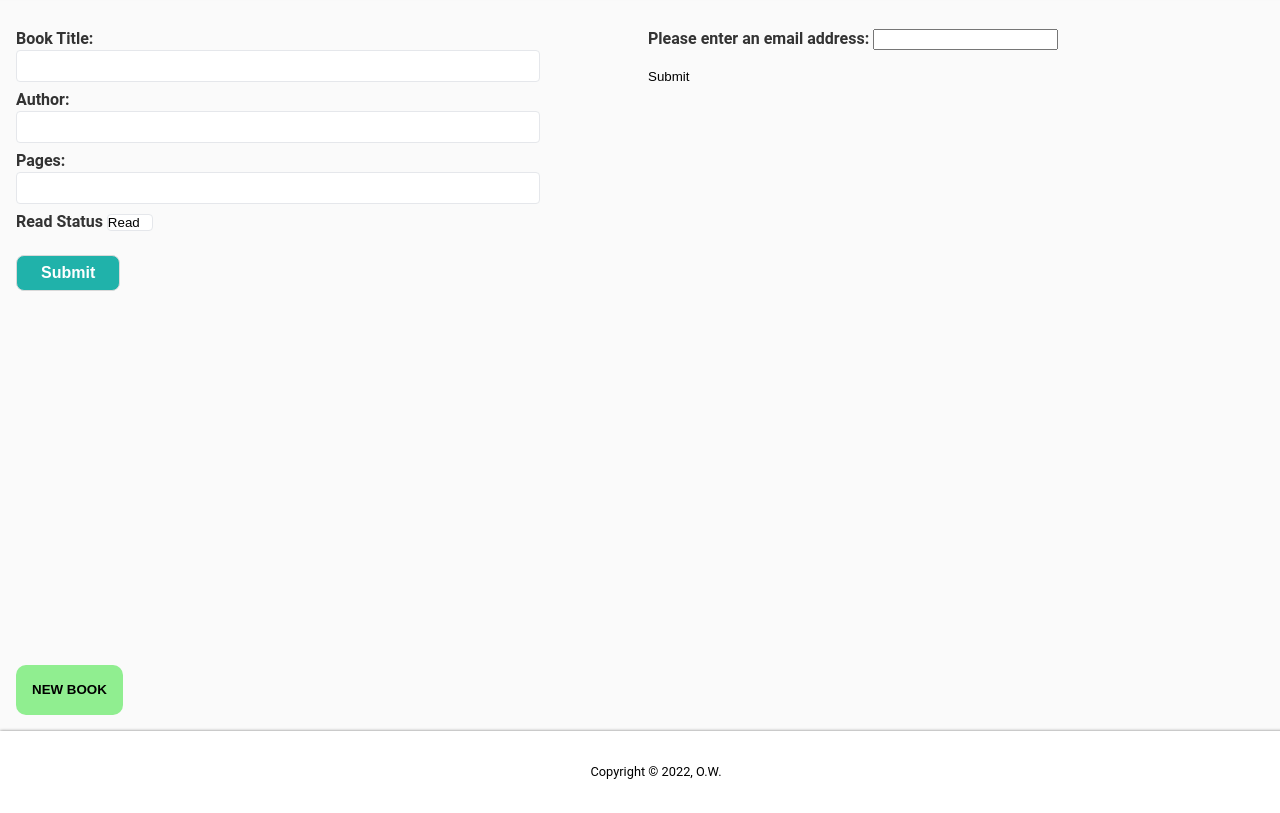
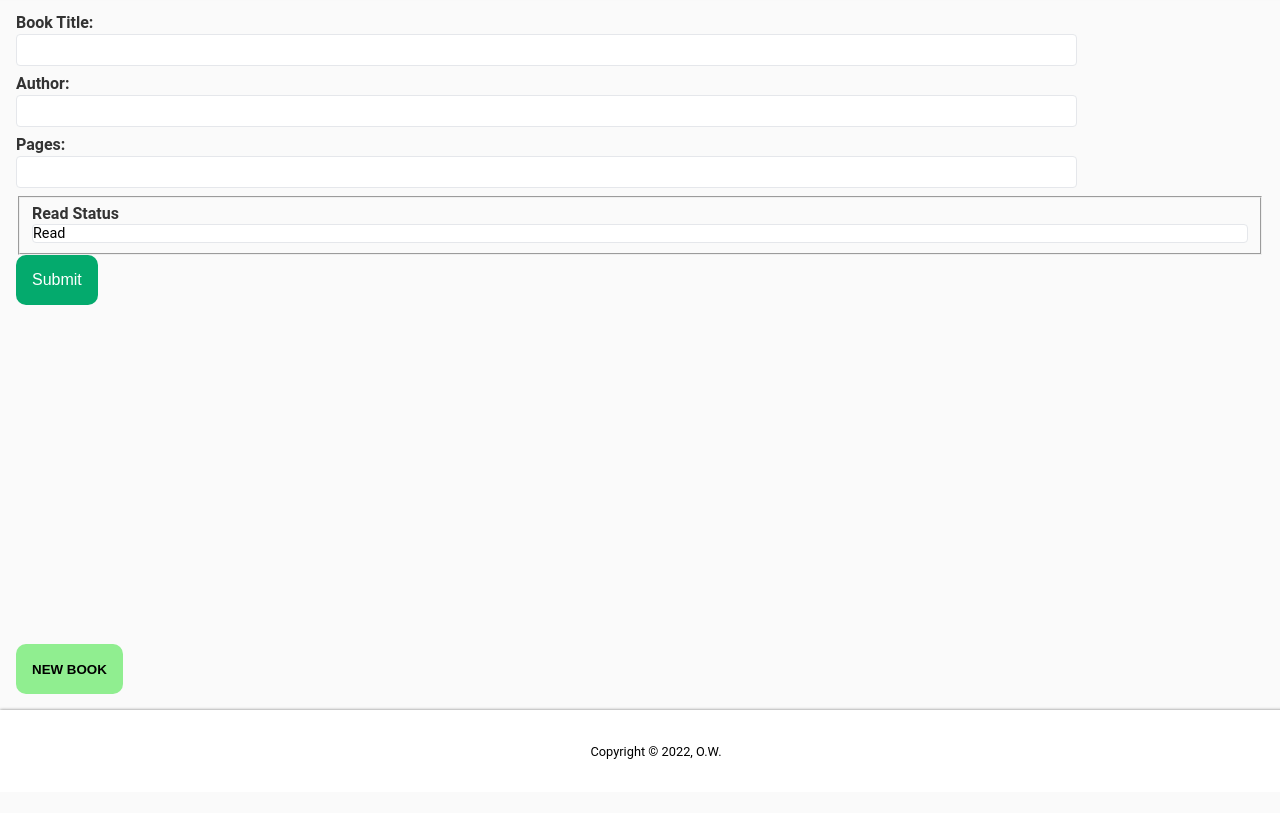
Before and after one commit to Taaaaab/library, a plain HTML site: page index.html in a window 1280 px wide. Both pictures are taken after a click on the button "NEW BOOK". Shown: the part 85-898 px from the top of the page. After the commit the page ends 877 px from the top, so only its background shows below. Drawn offline with Linux system fonts and the light colour scheme.

Commit message:
Modify form & submit button

```diff
--- a/index.html
+++ b/index.html
@@ -16,17 +16,22 @@
         <div class="body">
             <div id="gridContainer" class="grid-container">
                 <form novalidate>
-                    <p>
-                        <div id="myForm" class="myForm" style="display: none">
+                    <div id="myForm" class="myForm" style="display: none">
                         <label for="title">
                             <span>Book Title:</span>
                             <input type="text" name="title" id="title" required minlength="1">
                             <span class="error" aria-live="polite"></span>
                         </label>
-                            <label for="author">Author:</label>
+                        <label for="author">
+                            <span>Author:</span>
                             <input type="text" name="author" id="author" required>
-                            <label for="pages">Pages:</label>
-                        <input type="text" name="pages" id="pages" required>
+                            <span class="error" aria-live="polite"></span>
+                        </label>
+                        <label for="pages">
+                            <span>Pages:</span>
+                            <input type="text" name="pages" id="pages" required>
+                            <span class="error" aria-live="polite"></span>
+                        </label>
                             <fieldset>
                             <label for="status">Read Status</label>
                             <select  id="status">
@@ -34,22 +39,10 @@
                                 <option value=false>Unread</option>
                             </select>
                             </fieldset>
-                            <input type="submit" id="submit" value="Submit">
-                        </div>
-                    </p>
+                        <button id="submitBtn" class="submitbtn">Submit</button>
+                    </div>
                 </form>
-                <form novalidate>
-                    <p>
-                      <label for="mail">
-                        <span>Please enter an email address:</span>
-                        <input type="email" id="mail" name="mail" required minlength="8">
-                        <span class="error" aria-live="polite"></span>
-                      </label>
-                    </p>
-                    <button>Submit</button>
-                  </form>
-
-         </div>
+            </div>
          <div>
             <button id="newBook" class="new-book">NEW BOOK</button>
         </div>
--- a/script.js
+++ b/script.js
@@ -1,24 +1,17 @@
 const container = document.querySelector('#container');
 const gridContainer = document.querySelector('#gridContainer');
+const submitBtn = document.getElementById('submitBtn');
 let myLibrary = [];
 
-class Book {
-  constructor(title, author, length, status) {
-    this.title = title;
-    this.author = author;
-    this.length = length;
-    this.status = status;
-
-    Book.prototype.toggleStatus = function () {
-      this.status = !this.status;
-    }
+const Book = function (title, author, length, status) {
+  const b = Object.create(bookProto);
+  return Object.assign(b, { title, author, length, status });
+};
+const bookProto = {
+  toggleStatus() {
+    this.status = !this.status;
   }
-}
-// const Book = function (title, author, length, status) {
-//   const b = Object.create(bookProto);
-//   return Object.assign(b, { title, author, length, status });
-// };
-
+};
 
 function addBookToLibrary(book) {
     myLibrary.push(book);
@@ -91,20 +84,6 @@ const addBook = (e)=> {
 
 }
 
-document.addEventListener('DOMContentLoaded', ()=>{
-    const submit = document.getElementById('submit');
-    submit.addEventListener('click', addBook);
+document.addEventListener('DOMContentLoaded', ()=> {
+    submitBtn.addEventListener('click', addBook);
 });
-
-const title = document.getElementById("title");
-const author = document.getElementById("author");
-const pages = document.getElementById("pages");
-
-title.addEventListener("input", (event) => {
-  if (title.validity.typeMismatch) {
-    title.setCustomValidity("Please enter a book title");
-    title.reportValidity();
-  } else {
-    title.setCustomValidity("");
-  }
-});
--- a/style.css
+++ b/style.css
@@ -1,6 +1,7 @@
 html, body {
     width: 100vw;
     height: 100vh;
+    padding: 0;
     margin: 0 auto;
     background-color: hsl(0, 0%, 98%);
     color: #333;
@@ -9,8 +10,7 @@ html, body {
     font-weight: bold;
   }
 
-  button,
-  fieldset,
+  fieldset
   input[type="text"],
   legend,
   select,
@@ -18,12 +18,43 @@ html, body {
     -webkit-appearance: none;
     -moz-appearance: none;
     appearance: none;
-    background-color: transparent;
-    border: none;
-    padding: 0;
+
+    width: 100%;
+    border: 1px solid #333;
     margin: 0;
+
+    font-family: inherit;
+    font-size: 90%;
+
     box-sizing: border-box;
   }
+
+  /* This is our style for the invalid fields */
+input:invalid{
+  border-color: #900;
+  background-color: #FDD;
+}
+
+input:focus:invalid {
+  outline: none;
+}
+
+/* This is the style of our error messages */
+.error {
+  width  : 100%;
+  padding: 0;
+
+  font-size: 80%;
+  color: white;
+  background-color: #900;
+  border-radius: 0 0 5px 5px;
+
+  box-sizing: border-box;
+}
+
+.error.active {
+  padding: 0.3em;
+}
 
 input[type="text"],
 select {
@@ -48,24 +79,18 @@ input:focus {
     box-shadow: 0 2px 4px 0 #999;
   }
 
-input[type="submit"] {
-    font: 1rem sans-serif;
-    font-weight: bold;
-    border-radius: 0.5rem;
+  .submitbtn {
+    background-color: #04AA6D;
+    color: white;
+    padding: 16px;
+    font-size: 16px;
+    border: none;
+    border-radius: 10px;
     cursor: pointer;
-    padding: 0.5rem 1.5rem;
-    margin-top: 1.5rem;
-    margin-bottom: 0.5rem;
   }
 
-  input[type="submit"] {
-    background-color: lightseagreen;
-    border: 1px solid rgb(217, 217, 217);
-    color: white;
-  }
-
-  input[type="submit"]:hover {
-    background-color: rgb(65, 205, 198);
+  .submitbtn:hover, .submitbtn:focus {
+    background-color: #3e8e41;
   }
 
   .container {
```
